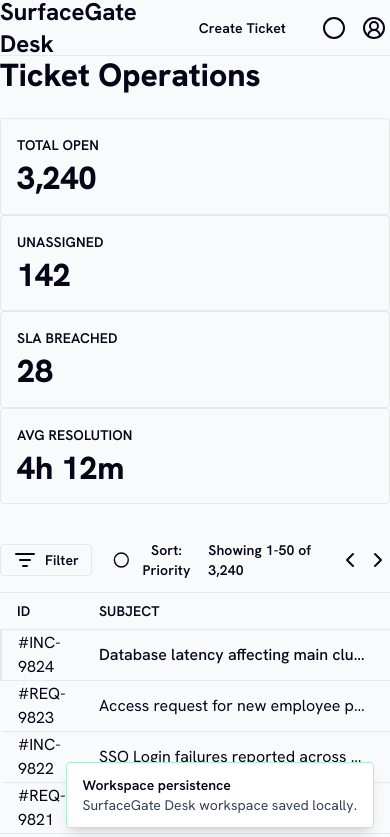
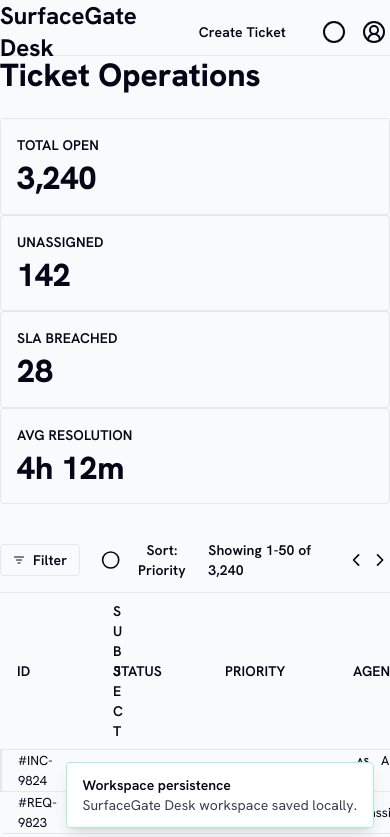
Before and after one commit to hikmetgulsesli/surfacegate-desk-6404805a, a React (Vite) app: page / in a window 390 px wide. Shown: the top 837 px of the page. Built offline with nearby package versions, Linux system fonts and the light colour scheme.

Commit message:
feat: US-001 - SurfaceGate Desk - app shell, state and persistence

```diff
--- a/src/index.css
+++ b/src/index.css
@@ -12,6 +12,61 @@ body {
   margin: 0;
   min-width: 320px;
   min-height: 100vh;
+  overflow-x: hidden;
+}
+
+#root,
+[data-setfarm-root="surfacegate-desk"] {
+  min-width: 0;
+  max-width: 100vw;
+  overflow-x: clip;
+}
+
+[data-setfarm-root="surfacegate-desk"] * {
+  min-width: 0;
+}
+
+[data-setfarm-root="surfacegate-desk"] table {
+  width: 100% !important;
+  max-width: 100% !important;
+  table-layout: fixed;
+}
+
+[data-setfarm-root="surfacegate-desk"] th,
+[data-setfarm-root="surfacegate-desk"] td {
+  overflow-wrap: anywhere;
+  word-break: normal;
+}
+
+@media (max-width: 767px) {
+  [data-setfarm-root="surfacegate-desk"] {
+    width: 100vw;
+  }
+
+  [data-setfarm-root="surfacegate-desk"] header,
+  [data-setfarm-root="surfacegate-desk"] main,
+  [data-setfarm-root="surfacegate-desk"] nav,
+  [data-setfarm-root="surfacegate-desk"] section {
+    max-width: 100vw;
+  }
+
+  [data-setfarm-root="surfacegate-desk"] header,
+  [data-setfarm-root="surfacegate-desk"] nav,
+  [data-setfarm-root="surfacegate-desk"] nav > * {
+    flex-wrap: wrap;
+  }
+
+  [data-setfarm-root="surfacegate-desk"] [class*="min-w-"],
+  [data-setfarm-root="surfacegate-desk"] [class*="w-["],
+  [data-setfarm-root="surfacegate-desk"] [class*="max-w-"] {
+    max-width: 100% !important;
+  }
+
+  [data-setfarm-root="surfacegate-desk"] table {
+    width: calc(100vw - 2rem) !important;
+    font-size: 0.8125rem;
+    margin-inline: auto;
+  }
 }
 
 /* SETFARM_STITCH_RUNTIME_UTILITIES_START */
```
